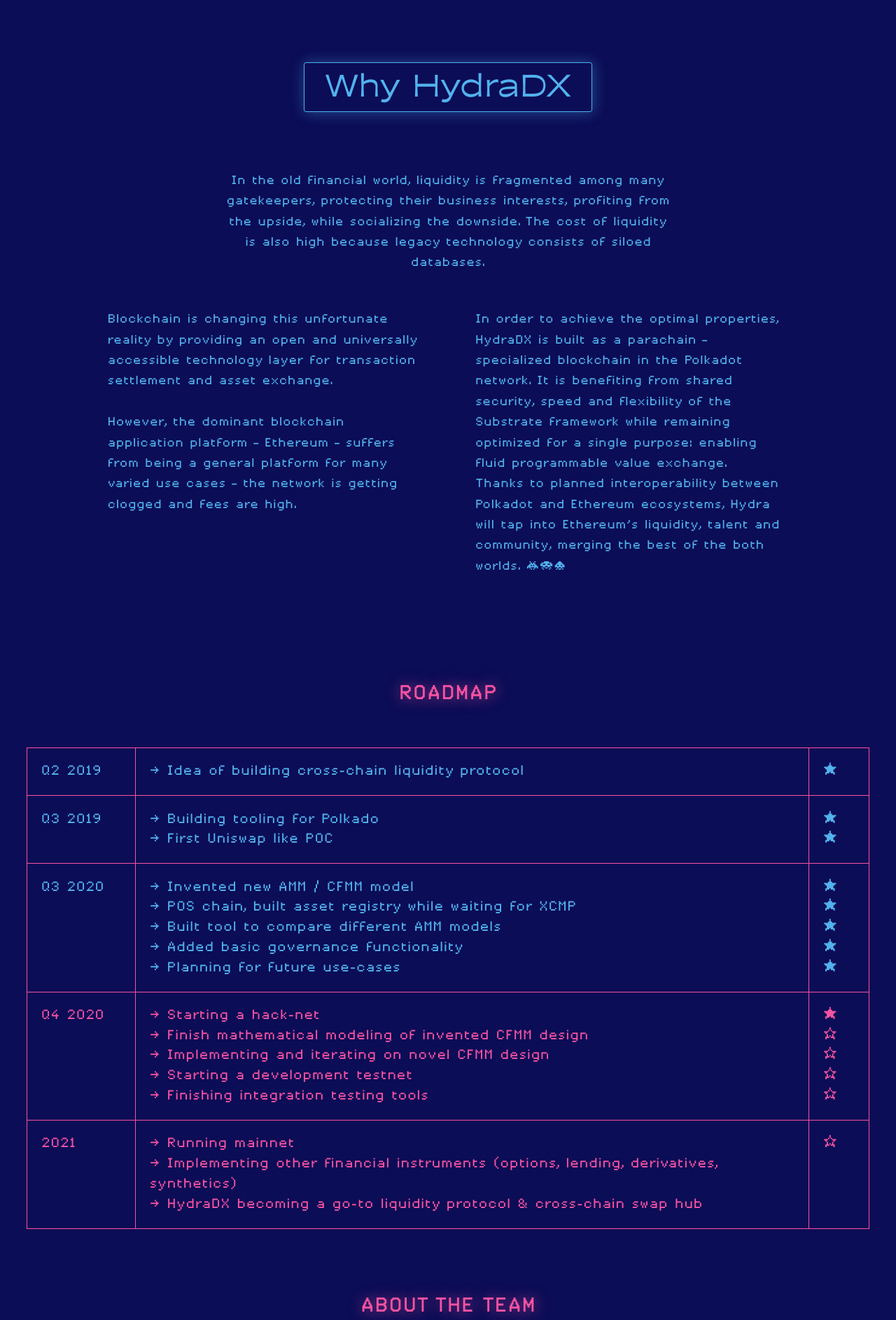
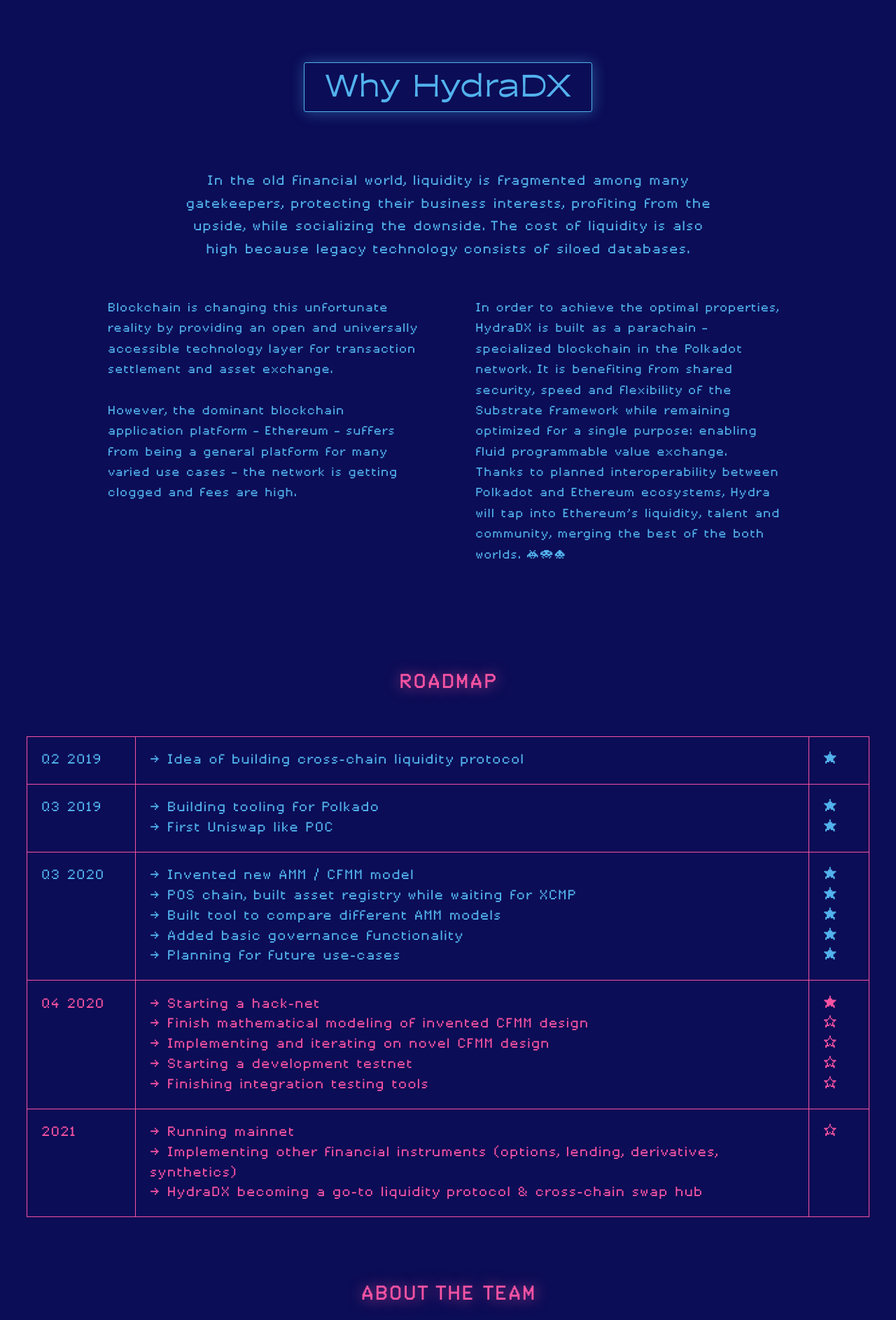
Before and after one commit to galacticcouncil/HydraDX-web-old, a Jekyll site: the page built from index.html, in a window 1280 px wide. Shown: the part 2265-4151 px from the top of the page at 70% size. Built offline with Jekyll 4.4.1, drawn with Linux system fonts in a browser that asks for light colours.

Commit message:
style fixes

```diff
--- a/css/main.scss
+++ b/css/main.scss
@@ -269,6 +269,8 @@ img {
 }
 
 .why .box.main {
+  flex-basis: 60%;
+  font-size: 1em;
   margin: 1% 10%;
   padding: 0%;
   text-align: center;
@@ -367,6 +369,9 @@ img {
   .box {
     flex-basis: 80%;
   }
+  .why .box.main {
+    font-size: 0.9em;
+  }
   .logo {
     min-width: 200px;
     width: 90vw;
```
